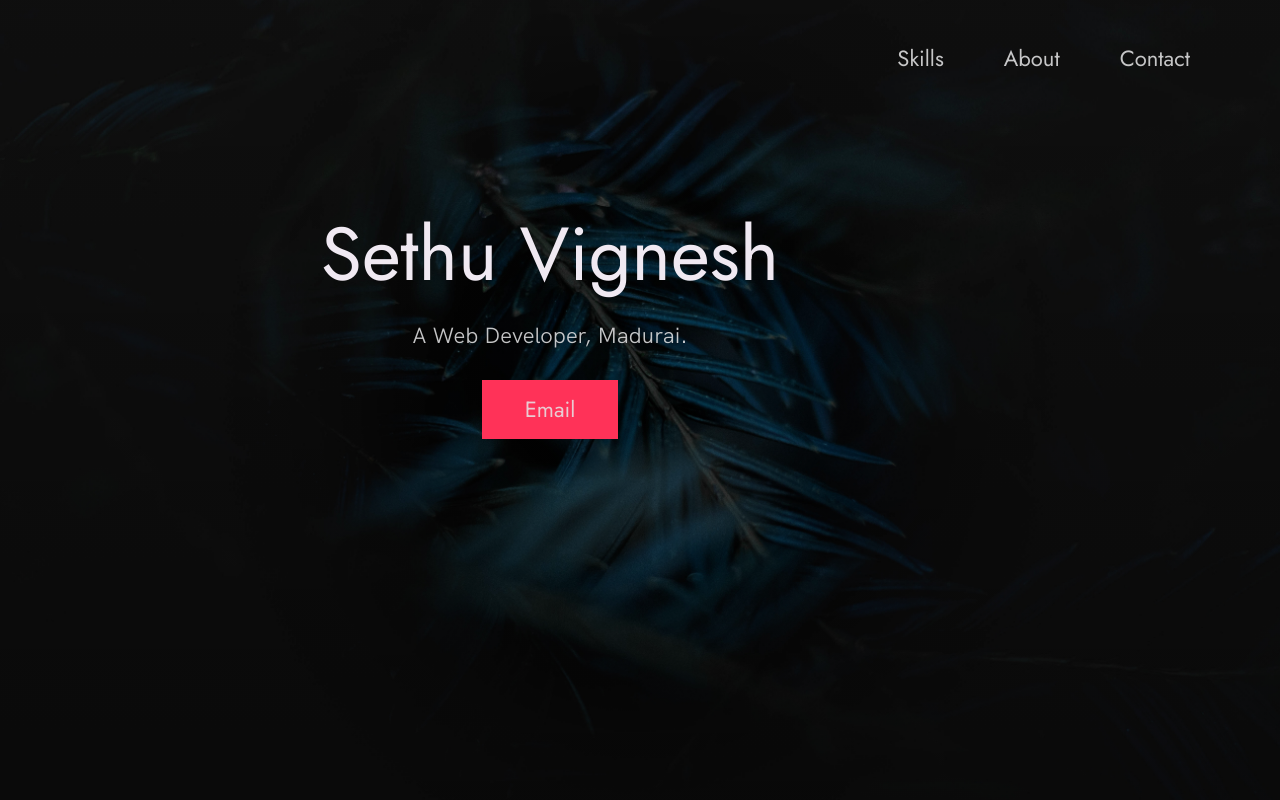
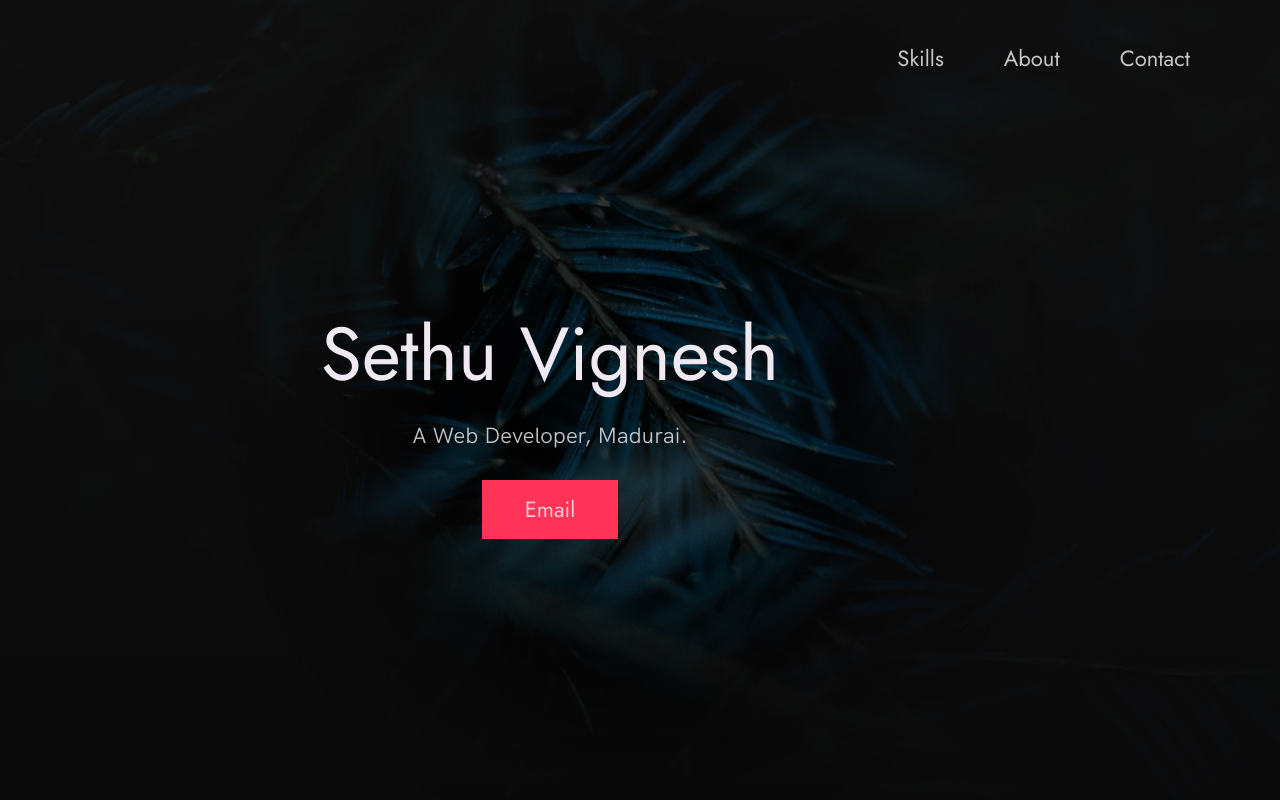
Before and after one commit to sethuvicky/portfolio, a plain HTML site: page index.html in a window 1280 px wide. Shown: the top 800 px of the page. Drawn offline with Linux system fonts and the light colour scheme.

Commit message:
Update index.html

```diff
--- a/index.html
+++ b/index.html
@@ -32,7 +32,7 @@
         </ul>
       </nav>
     </div>
-    <div style="width:100%; margin-top:100px; text-align:center; position:absolute;" class="header__text-box row">
+    <div style="width:100%; margin-top:200px; text-align:center; position:absolute;" class="header__text-box row">
 
         <h1 class="heading-primary">
 
```
